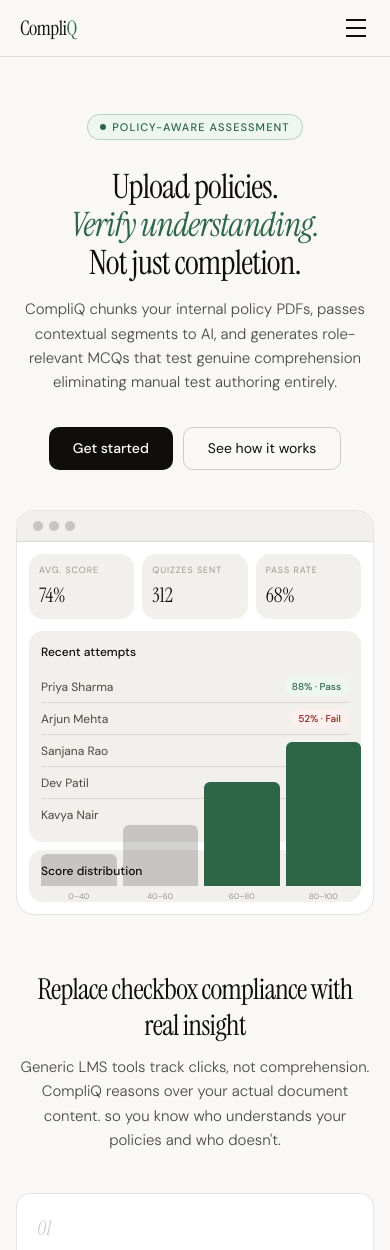
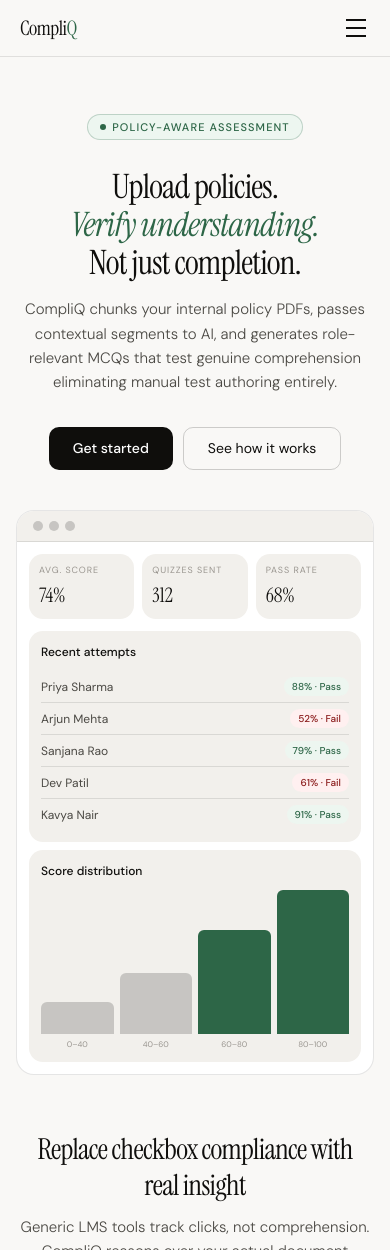
Before and after one commit to ranjit1024/revisly, a Next.js app: page / in a window 390 px wide. Shown: the top 1250 px of the page. Built offline with nearby package versions, Linux system fonts and the light colour scheme.

Commit message:
added some modification

```diff
--- a/app/page.tsx
+++ b/app/page.tsx
@@ -225,7 +225,7 @@
             </div>
             <div className="bg-[#f2f0ec] rounded-xl p-3 md:p-4 relative ">
               <div className="text-[12px] font-medium mb-2.5 ">Score distribution</div>
-              <div className="flex items-end gap-1.5 h-40 absolute bottom-0 w-80">
+              <div className="flex items-end gap-1.5 h-40 md:absolute bottom-0 w-full md:w-84">
                 {bars.map(b => (
                   <div key={b.label} className="flex flex-col items-center flex-1 h-full">
                     <div className={`w-full mt-auto rounded-t-sm ${b.h} ${b.accent ? "bg-[#2d6647]" : "bg-black/[0.18]"}`} />
```
